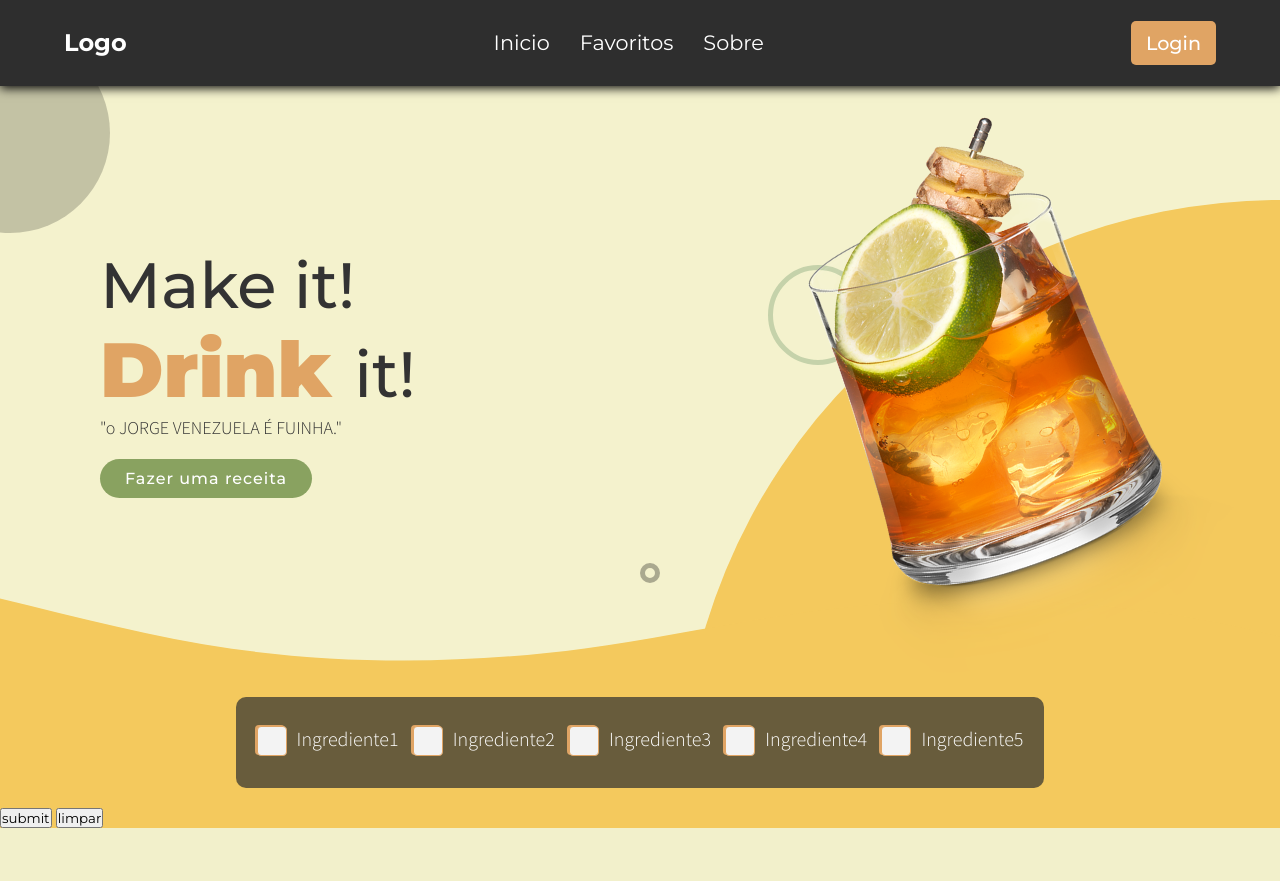
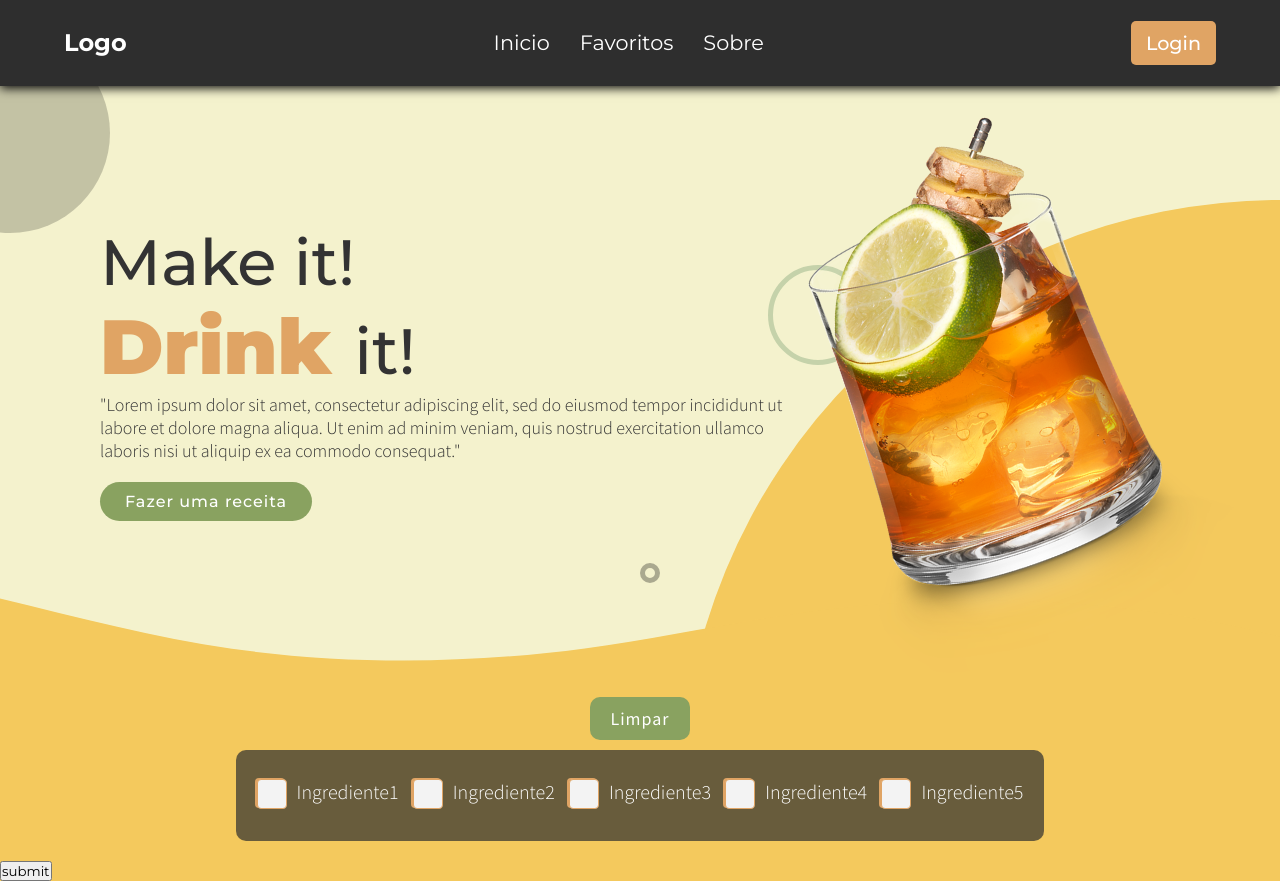
Before and after one commit to NotReis/Pap, a PHP site: page /Pages/inicio.php in a window 1280 px wide. Before the commit the page ends 828 px from the top, so only its background shows below. Run offline with PHP 8.4, Linux system fonts and the light colour scheme.

Commit message:
adicionei o botão limpar

```diff
--- a/pap/Pages/css/inicio.css
+++ b/pap/Pages/css/inicio.css
@@ -81,7 +81,7 @@ section{
 }
 
 .content .textbox a:hover{
-  background: #545643;
+  background: #695c3c;
   color: white;
   transition: 0.3s;
 
@@ -193,7 +193,6 @@ transform: rotate(-10deg) translateY(-20px);
 .grid-container {
 
     grid-template-columns: repeat(auto-fit, 300px);
-    /* minmax(300px, 1fr)*/
     grid-gap: 20px;
     padding: 20px;
     padding-top: 35px;
@@ -201,6 +200,38 @@ transform: rotate(-10deg) translateY(-20px);
     justify-content: center;
     align-items: start;
   }
+
+  /* limpar btn */
+
+
+.limpar{
+  padding-bottom: 10px ;
+  text-align: right;
+}
+
+.limpar_btn{
+  display: inline-block;
+  border: none;
+  outline: none;
+  text-decoration: none;
+  padding: 10px 20px;
+  background: #89A260;
+  color: white;
+  border-radius: 10px;
+  font-family: 'Source Sans Pro', sans-serif;
+  font-size: large;
+  font-weight: 500;
+  letter-spacing: 1px;
+  cursor: pointer;
+  transition: .3s;
+
+}
+
+
+.limpar_btn:hover{
+  background: #695c3c;
+  transition: .3s;
+}
 
 .item {
     margin-bottom: 1em;
--- a/pap/Pages/inicio.php
+++ b/pap/Pages/inicio.php
@@ -12,6 +12,8 @@
         <title>Login</title>
 
         <link rel="stylesheet" href="../Pages/css/inicio.css">
+        <script src="../Components/js/navbar.js"></script>
+        <script src="../Pages/js/inicio.js"></script>
     </head>
     <body>
 
@@ -28,7 +30,9 @@
     <div class="content">
         <div class="textbox">
             <h2>Make it! <br> <span> Drink </span>it!</h2>
-            <p>"o JORGE VENEZUELA É FUINHA."
+            <p>"Lorem ipsum dolor sit amet, consectetur adipiscing elit, sed do eiusmod tempor incididunt ut labore
+                et dolore magna aliqua. Ut enim ad minim veniam, quis nostrud
+                exercitation ullamco laboris nisi ut aliquip ex ea commodo consequat."
             </p>
             <a href="#">Fazer uma receita</a>
         </div>
@@ -71,12 +75,17 @@
      <form method="POST">
 
     <div class="grid-container">
+
+        <div class="limpar">
+        <input type="submit" onclick="uncheck()" class="limpar_btn" id="limparId" value="Limpar" name="Limpar"/>
+        </div>
+
+
         <div class="caixa">
-
 
             <?php foreach($ingredientes as $list) { ?>
                 <!-- verifica se algum campo da $list está no $arr-->
-                 <!-- puto roger-->
+
                         <div class="item">
                             <div class="checkbox-rect2">
                                 <!-- "Id" e "For" atribuir a checkbox á label / "value" para mostrar as boxes selecionadas-->
@@ -102,7 +111,7 @@
     </div>
 
     <input type="submit" value="submit" name="submit"/>
-    <input type="submit" value="limpar" name="limpar"/>
+
     </form>
     </body>
 </html>
--- /dev/null
+++ b/pap/Pages/js/inicio.js
@@ -0,0 +1,4 @@
+function uncheck() {
+    let input = document.getElementById('limparId');
+    input.checked = false;
+}
```
Also changed, not shown: TODO.txt (+7 -0 lines), README.md.
